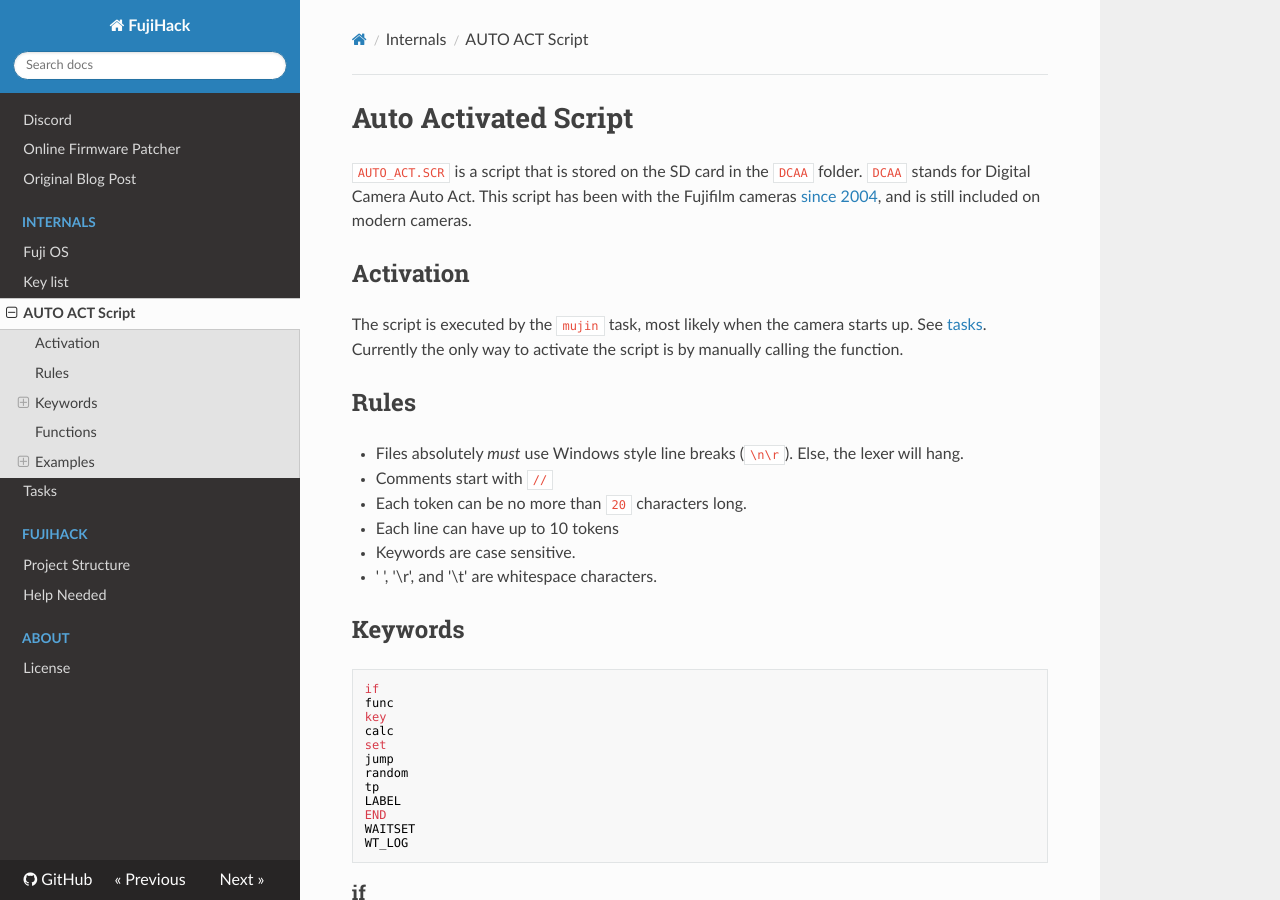
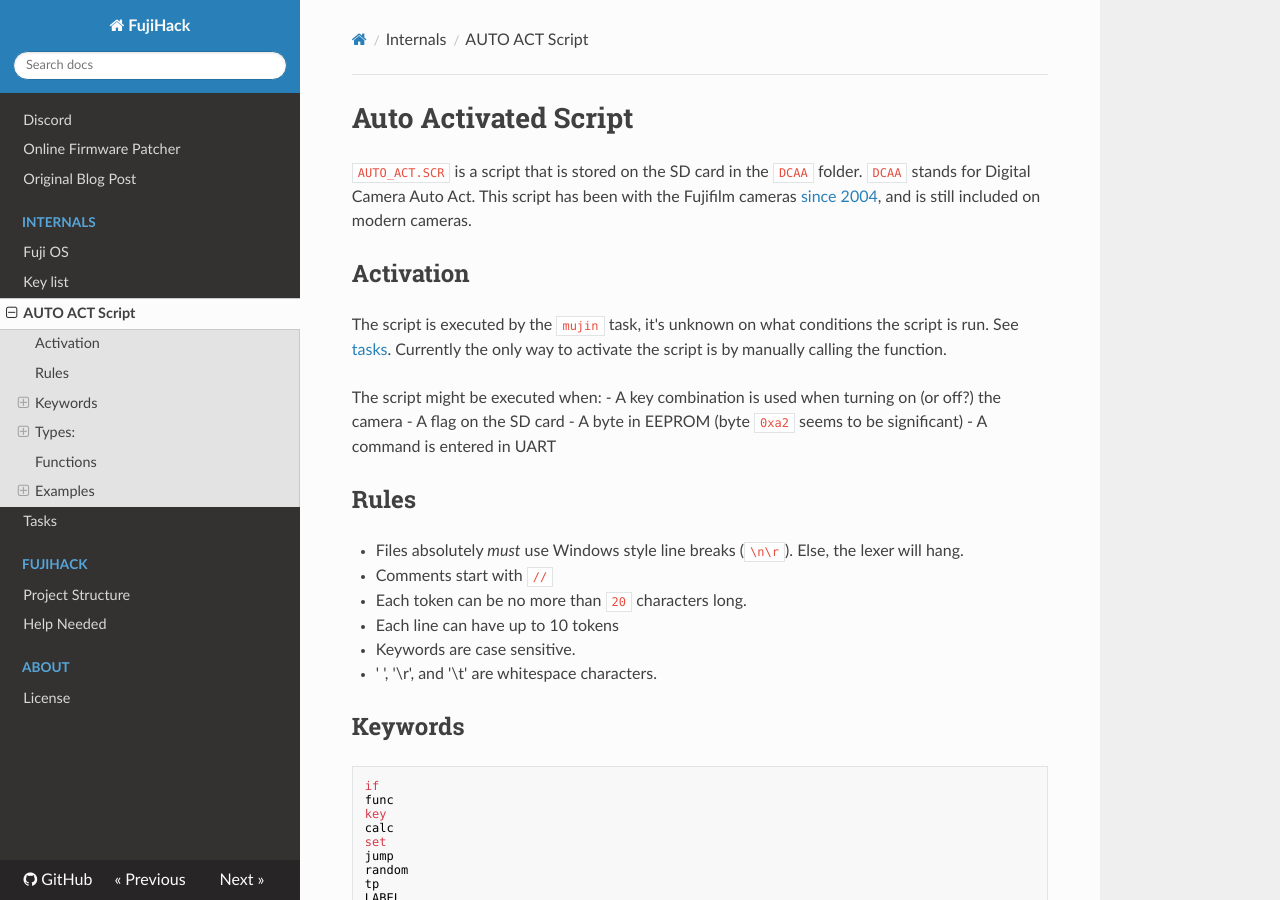
Before and after one commit to fujihack/wiki, an MkDocs documentation site: the page built from docs/autoactscr.md, in a window 1280 px wide and 900 px high. Built offline with MkDocs 1.6.1, drawn with Linux system fonts in a browser that asks for light colours; nearby versions of some CDN libraries; some of the changed text lies outside the part shown.

Commit message:
Update autoactscr.md

````diff
--- a/docs/autoactscr.md
+++ b/docs/autoactscr.md
@@ -3,8 +3,14 @@
 This script has been with the Fujifilm cameras [since 2004](https://en.wikipedia.org/wiki/FinePix_S3_Pro), and is still included on modern cameras.
 
 ## Activation
-The script is executed by the `mujin` task, most likely when the camera starts up. See [tasks](tasks.md).
+The script is executed by the `mujin` task, it's unknown on what conditions the script is run. See [tasks](tasks.md).
 Currently the only way to activate the script is by manually calling the function.
+
+The script might be executed when:
+- A key combination is used when turning on (or off?) the camera
+- A flag on the SD card
+- A byte in EEPROM (byte `0xa2` seems to be significant)
+- A command is entered in UART
 
 ## Rules
 - Files absolutely *must* use Windows style line breaks (`\n\r`). Else, the lexer will hang.
@@ -73,6 +79,26 @@
 key UP ON
 ```
 
+## Types:
+### EEPROM type
+- Starts with `E_`, and follows is 4 hexadecimal numbers
+- Can be used to either set or get a byte from EEPROM.
+- Technically doesn't have to be in EEPROM region, so we can also use it to set/get bytes in memory, and gain code execution.
+```
+set x = E_a2
+set E_9999 = 123
+```
+### Integer
+```
+123
+```
+### Hexadecimal
+- Must be lower case
+```
+0x123
+0xa1
+```
+
 ## Functions
 TODO: more research
 ```
````
